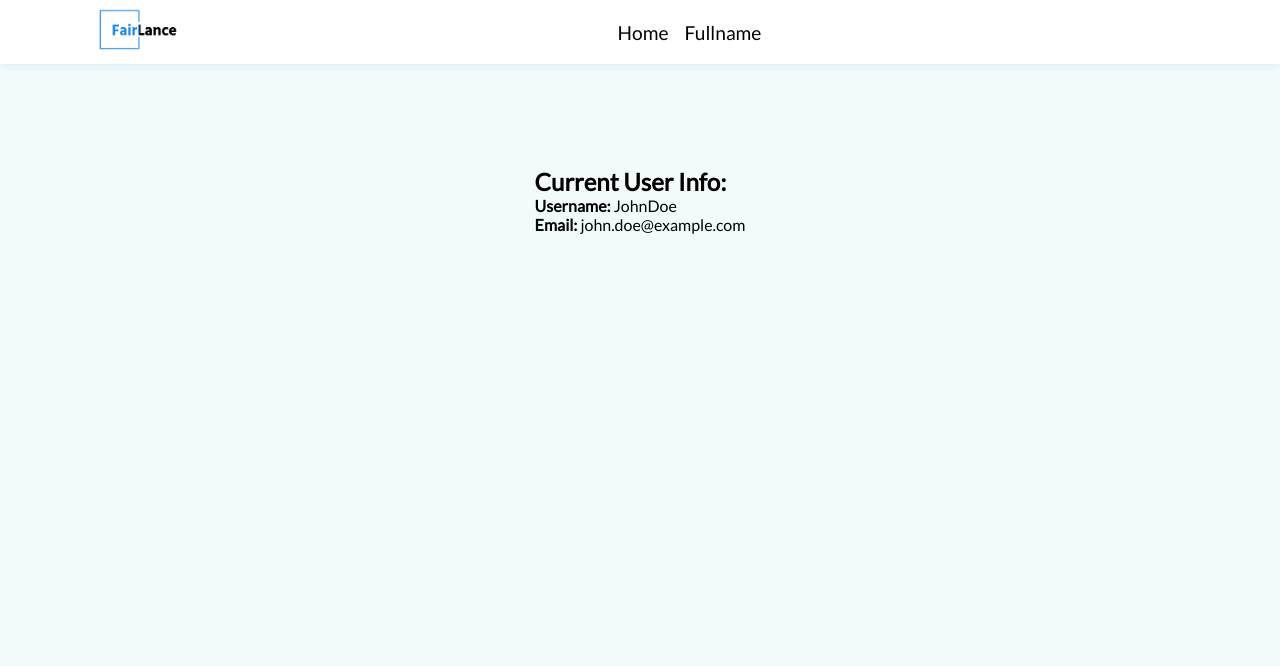
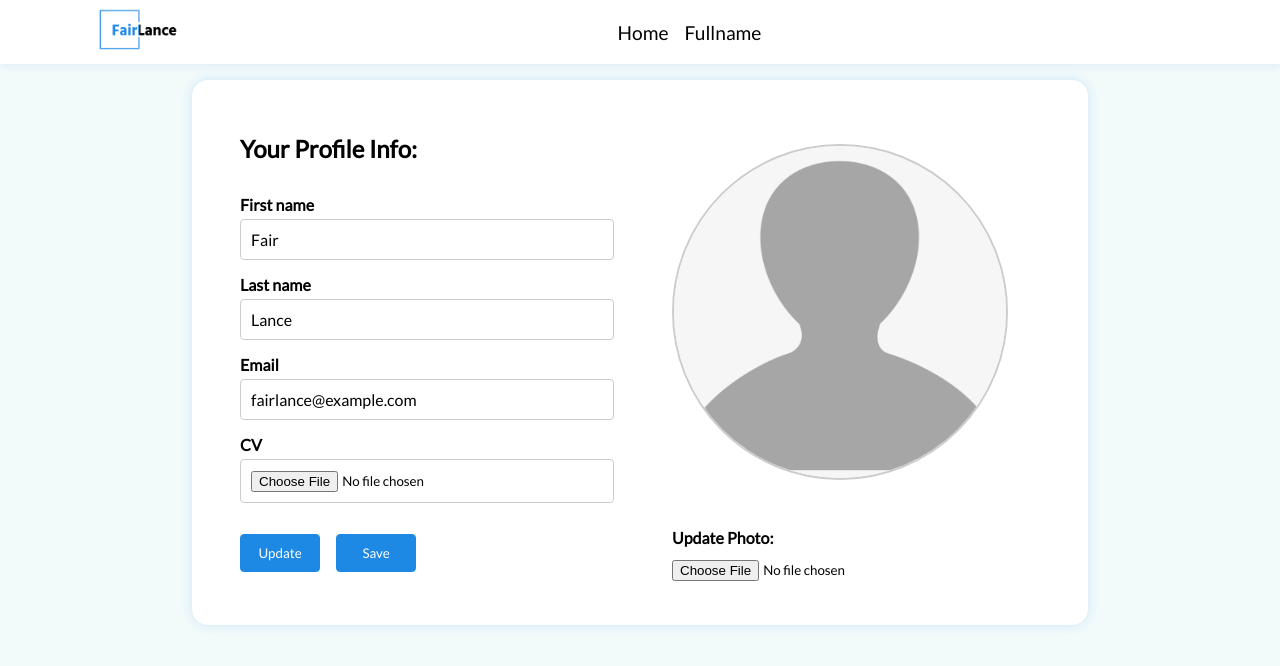
Before and after one commit to HamadaSalhab/fairlance, a React (Create React App) app in the folder frontend/: page /profile in a window 1280 px wide. Shown: the top 666 px of the page. Built offline with nearby package versions, Linux system fonts and the light colour scheme.

Commit message:
Styling the profile page

```diff
--- a/frontend/src/components/NavBar/style.js
+++ b/frontend/src/components/NavBar/style.js
@@ -43,6 +43,10 @@ export const StyledNav = styled.ul`
             .active {
                 color: #1E88E5;
             }
+            #profile-fullname{
+                font-size: 1.2rem;
+                font-weight: 500;
+            }
         }
     }
 `
--- a/frontend/src/pages/Profile/Components/MainView.js
+++ b/frontend/src/pages/Profile/Components/MainView.js
@@ -1,27 +1,44 @@
 import React from 'react'
+import defaultPfp from '../../../assets/images/defaultPfp.jpg'
+import { StyledContainer, ProfileInfo, InfoBox, StyledPfp, UploadPhoto, Button } from '../style'
 
 const MainView = () => {
-    return (
-        <div class='profile-main'>
-            <div class="user-info">
-                <h2>Current User Info:</h2>
-                <p><strong>Username:</strong> JohnDoe</p>
-                <p><strong>Email:</strong> john.doe@example.com</p>
-            </div>
-
-            {/* <form>
-                <label for="photo">Photo:</label>
-                <input type="file" id="photo" name="photo">
-
-                <label for="username">Username:</label>
-                <input type="text" id="username" name="username" required>
-
-                <label for="email">Email:</label>
-                <input type="email" id="email" name="email" required>
-
-                <input type="submit" value="Save">
-            </form> */}
-        </div> )
+  return (
+    <StyledContainer>
+      <ProfileInfo>
+        <h2>Your Profile Info:</h2>
+        <label for="fname">First name</label>
+        <InfoBox>
+          <p>Fair</p>
+        </InfoBox>
+        <label for="lname">Last name</label>
+        <InfoBox>
+          <p>Lance</p>
+        </InfoBox>
+        <label for="email">Email</label>
+        <InfoBox>
+          <p>fairlance@example.com</p>
+        </InfoBox>
+        <label for="cv">CV</label>
+        <InfoBox>
+          <input type="file" id="cv" name="photo"></input>
+        </InfoBox>
+        <Button>
+          Update
+        </Button>
+        <Button>
+          Save
+        </Button>
+      </ProfileInfo>
+      <StyledPfp>
+        <img src={defaultPfp} alt="Profile Picture"></img>
+        <label for="photo">Update Photo:</label>
+        <UploadPhoto>
+          <input type="file" id="photo" name="photo"></input>
+        </UploadPhoto>
+      </StyledPfp>
+    </StyledContainer>
+  )
 }
 
 export default MainView
--- a/frontend/src/pages/Profile/Profile.js
+++ b/frontend/src/pages/Profile/Profile.js
@@ -1,12 +1,12 @@
 import React from 'react'
-import './style.css'
+import './style.js'
 import MainView from './Components/MainView.js'
 import NavBar from '../Profile/Components/NavBar';
 
 const Profile = () => {
   return (
     <div>
-      <NavBar />
+      <NavBar/>
       <MainView />
     </div>
   )
--- a/frontend/src/pages/Profile/style.css
+++ /dev/null
@@ -1,29 +0,0 @@
-* {
-    margin: 0;
-    padding: 0;
-    box-sizing: border-box;
-}
-
-#profile-fullname {
-    text-decoration: none;
-    color: #000;
-    font-size: 1.2rem;
-    font-weight: 500;
-}
-
-.profile-main {
-    height: 50vh;
-    display: flex;
-    align-items: center;
-    justify-content: center;
-    padding: 0 10%;
-  }
-
-  .profile-image img {
-    position: absolute;
-    right:13%;
-    top:27%;
-    max-width: 400px;
-    max-height: 400px;
-    border-radius: 50%;
-  }
--- /dev/null
+++ b/frontend/src/pages/Profile/style.js
@@ -0,0 +1,83 @@
+import styled from 'styled-components';
+
+export const StyledContainer = styled.div`
+  box-sizing: border-box;
+  display: inline-flex;
+  align-items: center;
+  justify-content: space-between;
+  box-shadow: 0px 0px 12px -1px rgba(30, 136, 229, 0.2);
+  border-radius: 1rem;
+  background-color: #fff;
+  position: absolute;
+  margin: 1rem auto;
+  padding: 2rem;
+  top: 4rem;
+  left: 0;
+  right: 0;
+  width: 70%;
+`;
+
+export const ProfileInfo = styled.div`
+  /* background-color: yellow; */
+  margin-left: 1rem;
+  width: 45%;
+  h2 {
+    margin-bottom: 2rem;
+  }
+  label{
+    margin: 1rem 0;
+    font-weight: 650;
+  }
+`;
+
+export const InfoBox = styled.div`
+  width: auto;
+  padding: 10px;
+  margin-top: 5px;
+  margin-bottom: 15px;
+  border: 1px solid #ccc;
+  border-radius: 4px;
+`;
+
+export const StyledPfp = styled.div`
+  img {
+    border-radius: 50%;
+    border: 2px solid #ccc;
+    width: 42vh;
+    height: 42vh;
+    margin: 2rem;
+    margin-right: 3rem;
+    margin-bottom: 3rem;
+    display: flex;
+    align-items: center;
+
+  }
+  label {
+    margin-left: 2rem;
+    font-weight: 650;
+  }
+`;
+
+export const UploadPhoto = styled.div`
+  width: auto;
+  margin-left: 2rem;
+  margin-top: 0.75rem;
+  margin-bottom: 0.75rem;
+`;
+
+export const Button = styled.button`
+  width: 5rem;
+  padding: 10px;
+  margin-top: 1rem;
+  margin-right: 1rem;
+  background-color: #1E88E5;
+  border: solid #1E88E5 1px;
+  color: #fff;
+  border-radius: 4px;
+  cursor: pointer;
+  box-sizing: border-box;
+
+  &:hover {
+    background-color: #0056b3;
+  }
+`;
```
Also changed, not shown: frontend/src/assets/images/defaultPfp.jpg (added).
